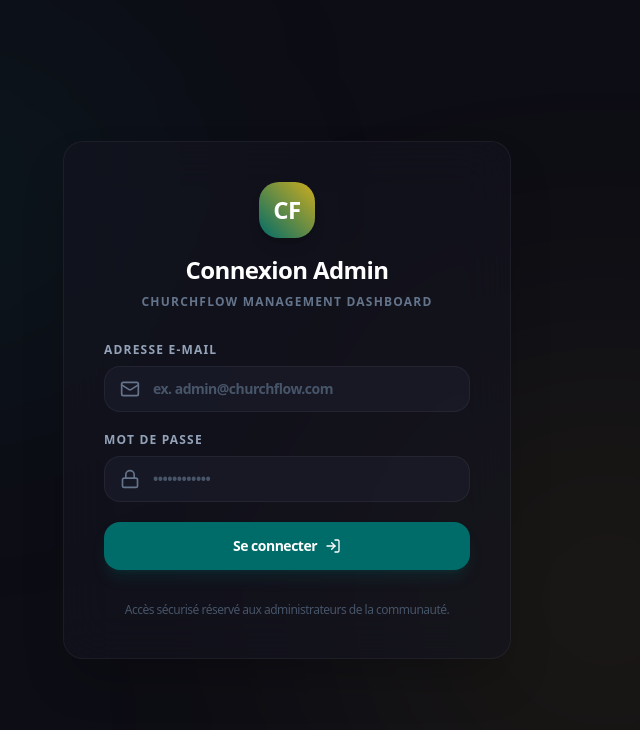
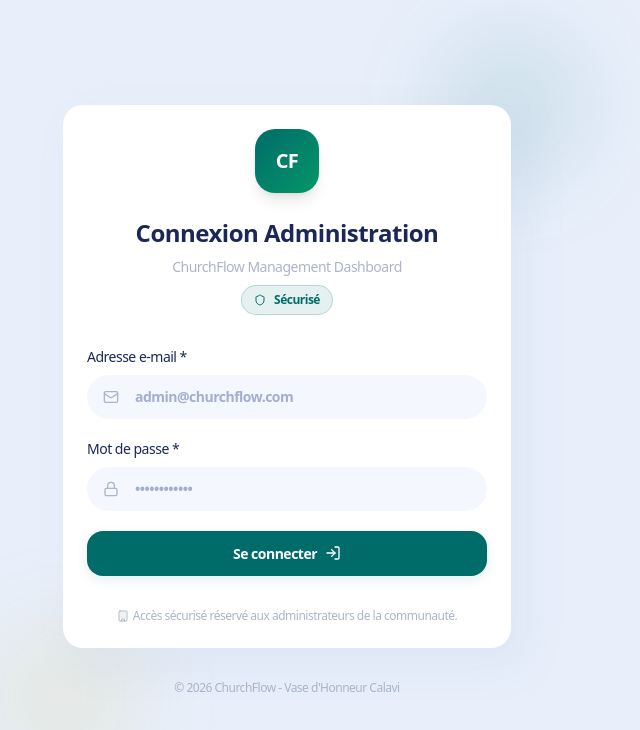
Before and after one commit to VHCalavi/ChurchFlow, a Next.js app in the folder apps/admin/: page /login in a window 1280 px wide. Shown: the top 730 px of the page, without its empty margins (353-993 px from the left). Built offline with nearby package versions, Linux system fonts and the light colour scheme.

Commit message:
redesigned login page

```diff
--- a/apps/admin/app/login/page.tsx
+++ b/apps/admin/app/login/page.tsx
@@ -3,7 +3,7 @@
 import React, { useState } from "react";
 import { signIn } from "next-auth/react";
 import { useRouter } from "next/navigation";
-import { Mail, Lock, LogIn, AlertCircle } from "lucide-react";
+import { Mail, Lock, LogIn, AlertCircle, Building, Shield } from "lucide-react";
 
 export default function LoginPage() {
   const [email, setEmail] = useState("");
@@ -118,57 +118,81 @@ export default function LoginPage() {
   };
 
   return (
-    <div className="flex min-h-screen items-center justify-center bg-[#0d0d15] text-slate-200 selection:bg-primary selection:text-white px-4">
-      {/* Background elegant abstract gradients */}
-      <div className="absolute top-1/4 left-1/4 -translate-x-1/2 -translate-y-1/2 w-96 h-96 rounded-full bg-primary/10 blur-[120px] pointer-events-none" />
-      <div className="absolute bottom-1/4 right-1/4 translate-x-1/2 translate-y-1/2 w-96 h-96 rounded-full bg-secondary/15 blur-[150px] pointer-events-none" />
+    <div className="flex min-h-screen items-center justify-center bg-background px-4">
+      {/* Background subtle gradients */}
+      <div className="absolute inset-0 overflow-hidden">
+        <div className="absolute -top-40 -right-40 w-80 h-80 rounded-full bg-primary/5 blur-3xl" />
+        <div className="absolute -bottom-40 -left-40 w-80 h-80 rounded-full bg-[#CEAD1E]/5 blur-3xl" />
+      </div>
 
-      {/* Main glassmorphic login card */}
-      <div className="w-full max-w-md p-8 md:p-10 rounded-2xl border border-white/5 bg-[#151521]/60 backdrop-blur-xl shadow-2xl relative">
+      {/* Main login card */}
+      <div className="relative w-full max-w-md">
+        {/* Decorative elements */}
+        <div className="absolute -top-20 -right-20 w-40 h-40 rounded-full bg-primary/10 blur-2xl" />
+        <div className="absolute -bottom-20 -left-20 w-40 h-40 rounded-full bg-[#CEAD1E]/10 blur-2xl" />
+
+        <div className="relative horizon-card p-8 shadow-horizon-xl">
           <div className="flex flex-col items-center mb-8">
-          <div className="flex items-center justify-center w-14 h-14 rounded-2xl bg-gradient-to-tr from-primary to-secondary shadow-lg mb-4">
-            <span className="font-extrabold text-2xl text-white">CF</span>
+            {/* Logo */}
+            <div className="flex items-center justify-center w-16 h-16 rounded-2xl bg-gradient-to-br from-primary to-emerald-600 shadow-lg mb-6">
+              <span className="font-extrabold text-xl text-white">CF</span>
             </div>
-          <h2 className="text-2xl font-extrabold tracking-tight text-white">Connexion Admin</h2>
-          <p className="text-xs font-semibold text-slate-500 mt-2 uppercase tracking-widest text-center">
+
+            {/* Title and subtitle */}
+            <div className="text-center mb-2">
+              <h1 className="text-2xl font-bold text-foreground mb-2">
+                Connexion Administration
+              </h1>
+              <p className="text-sm font-medium text-muted-foreground">
                 ChurchFlow Management Dashboard
               </p>
             </div>
 
+            {/* Security badge */}
+            <div className="flex items-center gap-2 px-3 py-1.5 rounded-full bg-primary/10 text-primary text-xs font-bold border border-primary/20">
+              <Shield className="w-3 h-3" />
+              <span>Sécurisé</span>
+            </div>
+          </div>
+
+          {/* Error message */}
           {error && (
-          <div className="flex items-start space-x-3 p-4 rounded-xl border border-red-500/20 bg-red-500/5 text-red-400 text-sm font-semibold mb-6 animate-fade-in">
-            <AlertCircle className="w-5 h-5 flex-shrink-0 mt-0.5" />
+            <div className="flex items-start space-x-3 p-4 rounded-xl border border-[#CD3C14]/20 bg-[#CD3C14]/10 text-[#CD3C14] text-sm font-semibold mb-6 animate-fade-in">
+              <AlertCircle className="w-4 h-4 flex-shrink-0 mt-0.5" />
               <span>{error}</span>
             </div>
           )}
 
+          {/* Login form */}
           <form onSubmit={handleSubmit} className="space-y-5">
+            {/* Email input */}
             <div>
-            <label className="block text-xs font-bold text-slate-400 uppercase tracking-widest mb-2">
-              Adresse e-mail
+              <label className="block text-sm font-medium text-foreground mb-2">
+                Adresse e-mail *
               </label>
               <div className="relative">
-              <span className="absolute left-4 top-1/2 -translate-y-1/2 text-slate-500">
-                <Mail className="w-5 h-5" />
+                <span className="absolute left-4 top-1/2 -translate-y-1/2 text-muted-foreground">
+                  <Mail className="w-4 h-4" />
                 </span>
                 <input
                   type="email"
                   required
                   value={email}
                   onChange={(e) => setEmail(e.target.value)}
-                placeholder="ex. admin@churchflow.com"
-                className="w-full pl-12 pr-4 py-3 text-sm font-semibold rounded-xl border border-white/5 bg-[#1e1e2d]/60 text-white placeholder-slate-600 focus:outline-none focus:ring-1 focus:ring-primary focus:border-primary transition-all duration-200"
+                  placeholder="admin@churchflow.com"
+                  className="w-full pl-12 pr-4 py-3 text-sm font-semibold rounded-full border-none bg-[#F4F7FE] text-[#1B2559] placeholder-[#A3AED0] focus:outline-none focus:ring-2 focus:ring-primary/25 transition-all"
                 />
               </div>
             </div>
 
+            {/* Password input */}
             <div>
-            <label className="block text-xs font-bold text-slate-400 uppercase tracking-widest mb-2">
-              Mot de passe
+              <label className="block text-sm font-medium text-foreground mb-2">
+                Mot de passe *
               </label>
               <div className="relative">
-              <span className="absolute left-4 top-1/2 -translate-y-1/2 text-slate-500">
-                <Lock className="w-5 h-5" />
+                <span className="absolute left-4 top-1/2 -translate-y-1/2 text-muted-foreground">
+                  <Lock className="w-4 h-4" />
                 </span>
                 <input
                   type="password"
@@ -176,62 +200,76 @@ export default function LoginPage() {
                   value={password}
                   onChange={(e) => setPassword(e.target.value)}
                   placeholder="••••••••••••"
-                className="w-full pl-12 pr-4 py-3 text-sm font-semibold rounded-xl border border-white/5 bg-[#1e1e2d]/60 text-white placeholder-slate-600 focus:outline-none focus:ring-1 focus:ring-primary focus:border-primary transition-all duration-200"
+                  className="w-full pl-12 pr-4 py-3 text-sm font-semibold rounded-full border-none bg-[#F4F7FE] text-[#1B2559] placeholder-[#A3AED0] focus:outline-none focus:ring-2 focus:ring-primary/25 transition-all"
                 />
               </div>
             </div>
 
+            {/* Submit button */}
             <button
               type="submit"
               disabled={loading}
-            className="w-full flex items-center justify-center space-x-2 py-3.5 text-sm font-bold text-white bg-primary hover:bg-primary/90 rounded-xl transition-all duration-200 shadow-lg shadow-primary/20 disabled:opacity-50 mt-8 cursor-pointer group"
+              className="btn-horizon btn-horizon-primary flex items-center justify-center space-x-2 w-full py-3.5 disabled:opacity-50"
             >
               {loading ? (
-              <div className="w-5 h-5 border-2 border-white border-t-transparent rounded-full animate-spin" />
+                <div className="w-4 h-4 border-2 border-white border-t-transparent rounded-full animate-spin" />
               ) : (
                 <>
                   <span>Se connecter</span>
-                <LogIn className="w-4 h-4 transition-transform group-hover:translate-x-0.5" />
+                  <LogIn className="w-4 h-4" />
                 </>
               )}
             </button>
           </form>
 
+          {/* Info text */}
           <div className="mt-8 text-center">
-          <p className="text-xs text-slate-600 font-medium">
+            <p className="text-xs font-medium text-muted-foreground">
+              <Building className="w-3 h-3 inline mr-1" />
               Accès sécurisé réservé aux administrateurs de la communauté.
+            </p>
+          </div>
+        </div>
+
+        {/* Additional branding elements */}
+        <div className="mt-8 text-center">
+          <p className="text-xs text-muted-foreground">
+            © 2026 ChurchFlow - Vase d'Honneur Calavi
           </p>
         </div>
       </div>
 
       {/* First Connection Modal */}
       {showModal && (
-        <div className="fixed inset-0 z-50 flex items-center justify-center bg-black/60 backdrop-blur-md p-4 animate-fade-in">
-          <div className="w-full max-w-md p-8 rounded-2xl border border-white/10 bg-[#151521]/95 shadow-2xl relative">
+        <div className="fixed inset-0 z-50 flex items-center justify-center bg-black/60 backdrop-blur-sm animate-fade-in">
+          <div className="w-full max-w-md p-6 horizon-card shadow-horizon-xl">
             <div className="flex flex-col items-center mb-6">
-              <div className="flex items-center justify-center w-12 h-12 rounded-2xl bg-gradient-to-tr from-green-500 to-emerald-600 shadow-lg shadow-emerald-500/20 mb-4">
-                <Lock className="w-5 h-5 text-white" />
+              <div className="flex items-center justify-center w-14 h-14 rounded-2xl bg-gradient-to-br from-emerald-500 to-green-600 shadow-lg shadow-emerald-500/20 mb-4">
+                <Lock className="w-6 h-6 text-white" />
               </div>
-              <h3 className="text-xl font-bold text-white text-center">Première Connexion</h3>
-              <p className="text-sm text-slate-400 text-center mt-2">
+              <h3 className="text-xl font-bold text-foreground text-center mb-2">
+                Première Connexion
+              </h3>
+              <p className="text-sm text-muted-foreground text-center">
                 Votre adresse e-mail correspond à un membre enregistré. Définissez votre mot de passe pour activer votre accès.
               </p>
             </div>
 
             {regError && (
-              <div className="flex items-start space-x-2 p-3 rounded-lg border border-red-500/20 bg-red-500/5 text-red-400 text-xs font-semibold mb-4">
+              <div className="flex items-start space-x-3 p-3 rounded-xl border border-[#CD3C14]/20 bg-[#CD3C14]/10 text-[#CD3C14] text-xs font-semibold mb-4">
                 <AlertCircle className="w-4 h-4 flex-shrink-0 mt-0.5" />
                 <span>{regError}</span>
               </div>
             )}
 
             <form onSubmit={handleRegisterFirstConnection} className="space-y-4">
+              {/* New password */}
               <div>
-                <label className="block text-xs font-bold text-slate-400 uppercase tracking-widest mb-1.5">
-                  Nouveau mot de passe
+                <label className="block text-sm font-medium text-foreground mb-2">
+                  Nouveau mot de passe *
                 </label>
                 <div className="relative">
-                  <span className="absolute left-3 top-1/2 -translate-y-1/2 text-slate-500">
+                  <span className="absolute left-4 top-1/2 -translate-y-1/2 text-muted-foreground">
                     <Lock className="w-4 h-4" />
                   </span>
                   <input
@@ -240,17 +278,18 @@ export default function LoginPage() {
                     value={newPassword}
                     onChange={(e) => setNewPassword(e.target.value)}
                     placeholder="Au moins 6 caractères"
-                    className="w-full pl-10 pr-4 py-2.5 text-sm font-semibold rounded-lg border border-white/5 bg-[#1e1e2d] text-white focus:outline-none focus:ring-1 focus:ring-primary"
+                    className="w-full pl-12 pr-4 py-3 text-sm font-semibold rounded-full border-none bg-[#F4F7FE] text-[#1B2559] placeholder-[#A3AED0] focus:outline-none focus:ring-2 focus:ring-primary/25 transition-all"
                   />
                 </div>
               </div>
 
+              {/* Confirm password */}
               <div>
-                <label className="block text-xs font-bold text-slate-400 uppercase tracking-widest mb-1.5">
-                  Confirmer le mot de passe
+                <label className="block text-sm font-medium text-foreground mb-2">
+                  Confirmer le mot de passe *
                 </label>
                 <div className="relative">
-                  <span className="absolute left-3 top-1/2 -translate-y-1/2 text-slate-500">
+                  <span className="absolute left-4 top-1/2 -translate-y-1/2 text-muted-foreground">
                     <Lock className="w-4 h-4" />
                   </span>
                   <input
@@ -259,23 +298,24 @@ export default function LoginPage() {
                     value={confirmPassword}
                     onChange={(e) => setConfirmPassword(e.target.value)}
                     placeholder="Confirmer le mot de passe"
-                    className="w-full pl-10 pr-4 py-2.5 text-sm font-semibold rounded-lg border border-white/5 bg-[#1e1e2d] text-white focus:outline-none focus:ring-1 focus:ring-primary"
+                    className="w-full pl-12 pr-4 py-3 text-sm font-semibold rounded-full border-none bg-[#F4F7FE] text-[#1B2559] placeholder-[#A3AED0] focus:outline-none focus:ring-2 focus:ring-primary/25 transition-all"
                   />
                 </div>
               </div>
 
-              <div className="flex space-x-3 pt-4">
+              {/* Action buttons */}
+              <div className="flex gap-3 pt-4">
                 <button
                   type="button"
                   onClick={() => setShowModal(false)}
-                  className="w-1/2 py-2.5 text-sm font-bold text-slate-400 hover:text-white bg-white/5 hover:bg-white/10 rounded-lg transition-all"
+                  className="btn-horizon btn-horizon-secondary flex-1"
                 >
                   Annuler
                 </button>
                 <button
                   type="submit"
                   disabled={regLoading}
-                  className="w-1/2 py-2.5 text-sm font-bold text-white bg-primary hover:bg-primary/90 rounded-lg shadow-lg shadow-primary/20 disabled:opacity-50 transition-all flex items-center justify-center space-x-1"
+                  className="btn-horizon btn-horizon-primary flex-1 disabled:opacity-50"
                 >
                   {regLoading ? (
                     <div className="w-4 h-4 border-2 border-white border-t-transparent rounded-full animate-spin" />
```
Lines whose indentation alone changed are shown as unchanged.
